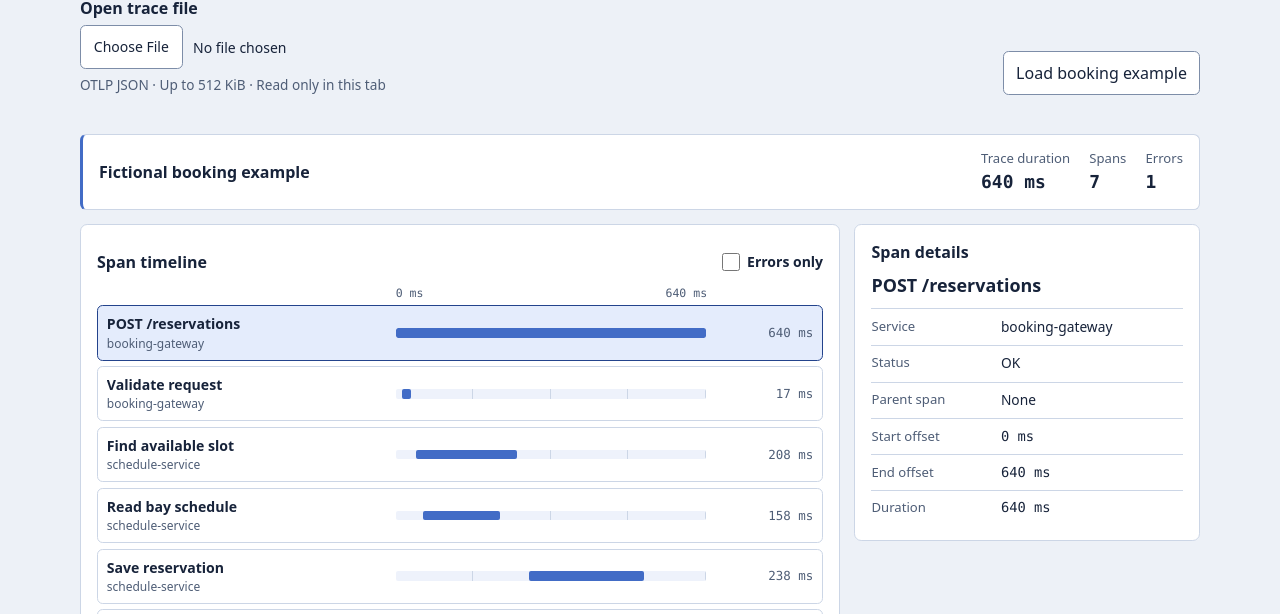
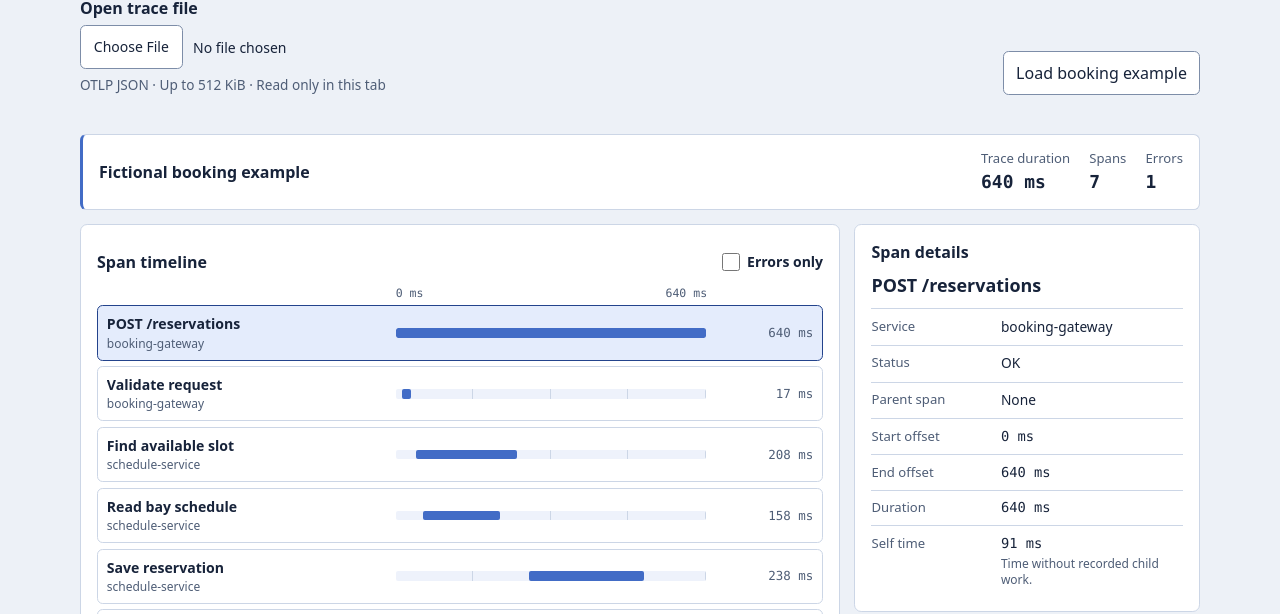
Before and after one commit to s7a7ic-37/trace-timeline, a website with bundled scripts: page public/index.html in a window 1280 px wide. Shown: the part 162-776 px from the top of the page. Built offline with nearby package versions, Linux system fonts and the light colour scheme.

Commit message:
Show span self time in trace details

```diff
--- a/public/index.html
+++ b/public/index.html
@@ -63,6 +63,10 @@
           <div><dt>Start offset</dt><dd id="detail-start" class="number"></dd></div>
           <div><dt>End offset</dt><dd id="detail-end" class="number"></dd></div>
           <div><dt>Duration</dt><dd id="detail-duration" class="number"></dd></div>
+          <div>
+            <dt>Self time</dt>
+            <dd class="number"><span id="detail-self-time"></span><small class="self-time-note">Time without recorded child work.</small></dd>
+          </div>
         </dl>
       </aside>
     </div>
--- a/public/style.css
+++ b/public/style.css
@@ -105,6 +105,7 @@ dd { margin: 0; overflow-wrap: anywhere; }
 .inspector dl { margin: .6rem 0 0; }
 .inspector dl div { display: grid; grid-template-columns: minmax(5.2rem, .8fr) minmax(0, 1.2fr); gap: .5rem; border-top: 1px solid var(--line); padding-block: .47rem; }
 .inspector dd { font-size: .86rem; }
+.self-time-note { display: block; margin-top: .15rem; color: var(--muted); font: .75rem/1.4 system-ui, sans-serif; }
 footer { padding-block: .75rem 1rem; }
 @media (max-width: 760px) {
   .workspace { grid-template-columns: minmax(0, 1fr); }
--- a/src/app.ts
+++ b/src/app.ts
@@ -1,4 +1,4 @@
-import { duration, fileLimit, parseTraces, readTraceText, type Span, type Trace } from "./trace.js";
+import { duration, fileLimit, parseTraces, readTraceText, selfTime, type Span, type Trace } from "./trace.js";
 import { example } from "./example.js";
 
 const element = (id: string) => document.getElementById(id)!;
@@ -31,6 +31,7 @@ function showDetail(trace: Trace) {
   element("detail-start").textContent = duration(selected.start - trace.start);
   element("detail-end").textContent = duration(selected.end - trace.start);
   element("detail-duration").textContent = duration(selected.end - selected.start);
+  element("detail-self-time").textContent = duration(selfTime(trace, selected));
 }
 
 function makeRow(trace: Trace, span: Span) {
--- a/src/trace.ts
+++ b/src/trace.ts
@@ -98,6 +98,23 @@ export function readTraceText(text: string): Trace[] {
   return parseTraces(payload);
 }
 
+export function selfTime(trace: Trace, span: Span): bigint {
+  let uncovered = span.end - span.start;
+  let coveredThrough = span.start;
+  // Parsed spans are sorted by start, so only subtract newly covered time.
+  for (const child of trace.spans) {
+    if (child.start >= span.end) break;
+    if (child.parent !== span.id) continue;
+    const start = child.start > coveredThrough ? child.start : coveredThrough;
+    const end = child.end < span.end ? child.end : span.end;
+    if (start < end) {
+      uncovered -= end - start;
+      coveredThrough = end;
+    }
+  }
+  return uncovered;
+}
+
 const milliseconds = new Intl.NumberFormat("en-GB", { maximumFractionDigits: 2 });
 
 export function duration(ns: bigint) {
```
Also changed, not shown: tests/trace.test.mjs (+40 -1 lines), README.md.
